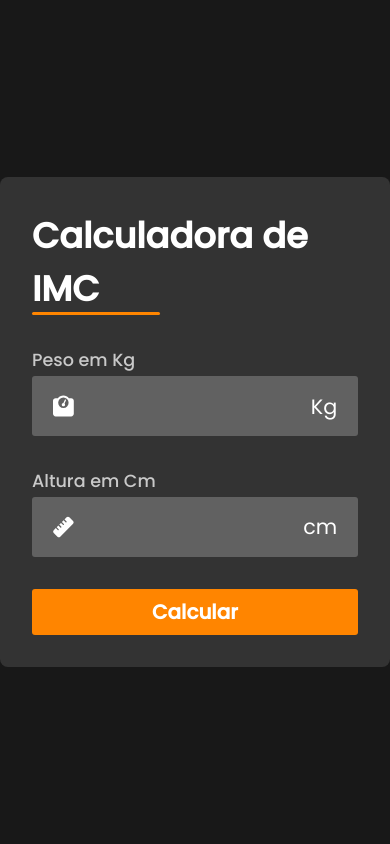
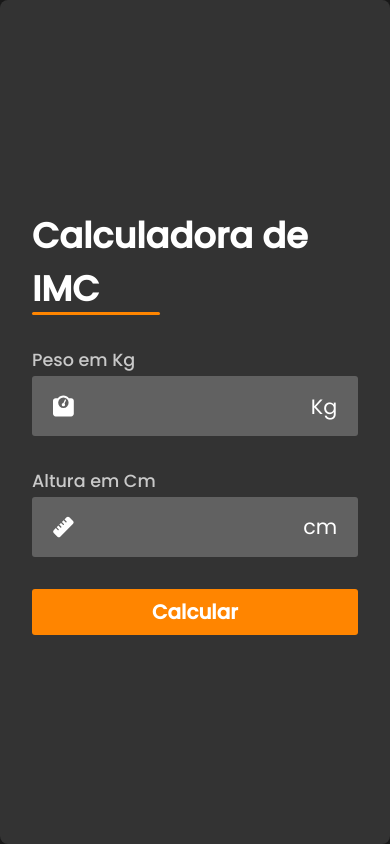
Before and after one commit to gabriel-vreis/calculadora-imc-with-react, a React (Create React App) app: page / in a window 390 px wide. Built offline with nearby package versions, Linux system fonts and the light colour scheme.

Commit message:
Alteração do favicon

```diff
--- a/public/index.html
+++ b/public/index.html
@@ -2,7 +2,7 @@
 <html lang="en">
   <head>
     <meta charset="utf-8" />
-    <link rel="icon" href="%PUBLIC_URL%/favicon.ico" />
+    <link rel="icon" href="%PUBLIC_URL%/food-safety.ico" />
     <meta name="viewport" content="width=device-width, initial-scale=1" />
     <meta name="theme-color" content="#000000" />
     <meta
--- a/src/App.css
+++ b/src/App.css
@@ -185,11 +185,11 @@ body {
 @media screen and (max-width: 500px) {
     #container {
         width: 100%;
-        height: 100%;
+        height: 100dvh;
     }
     #calculator {
         width: 100%;
-        height: 100%;
+        height: 100dvh;
         border: 0;
         justify-content: center;
     }
```
Also changed, not shown: 2 other files (tests, documents, lock files or other folders).
